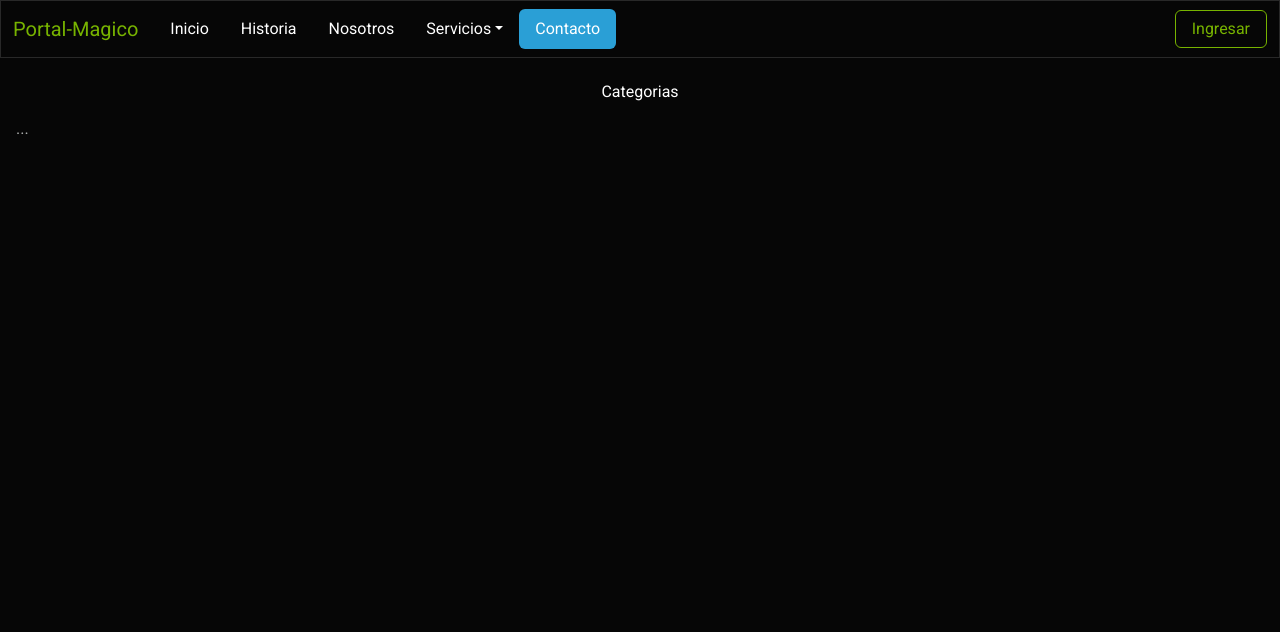
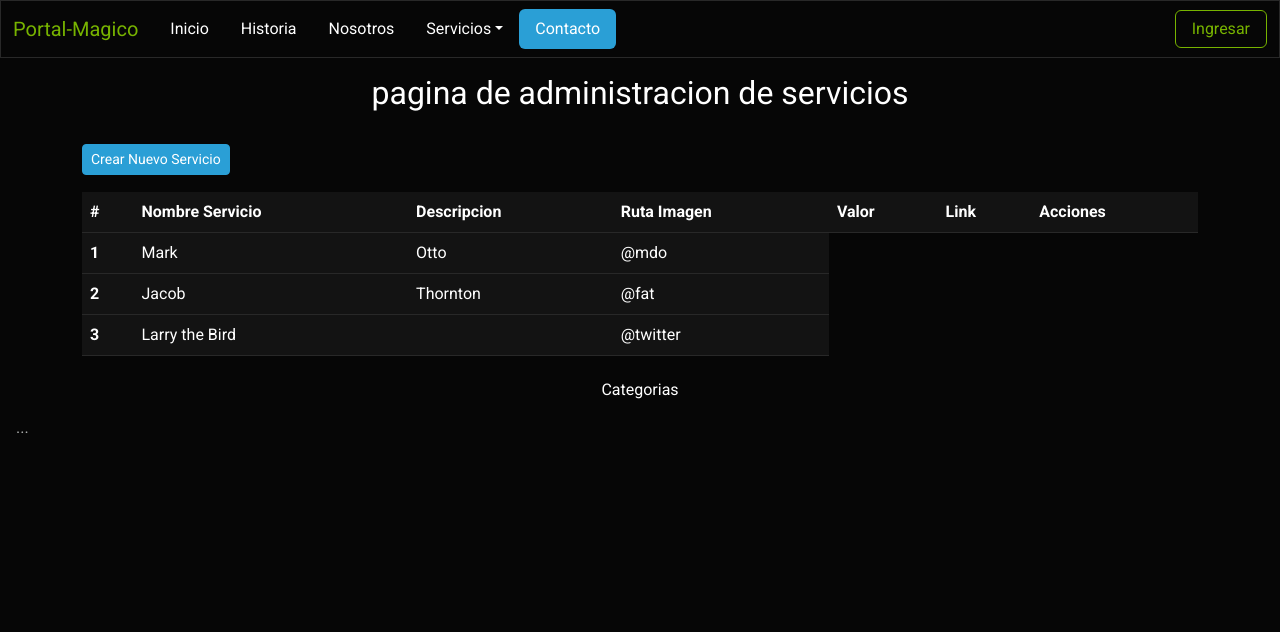
Before and after one commit to Jose-J-Bohorquez-D/portal-magico-co, a PHP site: page / in a window 1280 px wide. Shown: the top 632 px of the page. Run offline with PHP 8.4, Linux system fonts and the light colour scheme.

Commit message:
ajustamos el crear servicios, falta terminar el crud, sesiones y ordenar en general el sistema, adjuntar la bd la proxima

```diff
--- /dev/null
+++ b/Controladores/Controlador.Admin.php
@@ -0,0 +1,16 @@
+<?php
+
+	class Ctlr_Admin
+	{
+		public function ingreso()
+		{
+			if ( isset( $_GET['ui'] )  && isset( $_GET['pi'] ) ) {
+				if ( !empty( $_GET['ui'] ) && !empty( $_GET['pi'] ) ) {
+					$dts_form_ing = array('usu_ing' => $_GET['ui'], "pass_ing" => $_GET['pi'] );
+					var_dump($dts_form_ing);
+				}
+			}
+		}
+	}
+
+ ?>
--- /dev/null
+++ b/Controladores/Controlador.Servicios.php
@@ -0,0 +1,40 @@
+<?php
+
+class Ctlr_Servicios
+{
+
+	public function crear_servicio_ctlr()
+	{
+	    // Comprobar si los campos requeridos están establecidos en el POST
+	    if (isset($_POST['ns_fcs']) && isset($_POST['ds_fcs']) && isset($_POST['vs_fcs']) && isset($_POST['is_fcs']) && isset($_POST['ls_fcs'])) {
+	        // Verificar que los campos no estén vacíos
+	        if (!empty($_POST['ns_fcs']) && !empty($_POST['ds_fcs']) && !empty($_POST['vs_fcs']) && !empty($_POST['is_fcs']) && !empty($_POST['ls_fcs'])) {
+	            // Crear un array asociativo con los datos
+	            $dts_fi_ctlr = array(
+	                'nombre' => $_POST['ns_fcs'],
+	                'descripcion' => $_POST['ds_fcs'],
+	                'valor' => $_POST['vs_fcs'],
+	                'imagen' => $_POST['is_fcs'],
+	                'link' => $_POST['ls_fcs']
+	            );
+
+	            // Puedes imprimir o hacer lo que necesites con el array
+	            #var_dump($dts_form_ing);
+
+	            //enviamos los datos al modelo
+	            $rtaCs = Mld_servicios::crear_servicio_mdl($dts_fi_ctlr);
+	            var_dump($rtaCs);
+	            if ( $rtaCs == "cpz") {
+	            	header("location=index.php?act=okCns");
+	            	unset($_POST);
+	            }
+	        }
+	    }
+	}
+
+
+}
+
+
+
+ ?>
--- /dev/null
+++ b/Modelos/Modelo.Admin.php
@@ -0,0 +1 @@
+Modelo.Admin.php
--- /dev/null
+++ b/Modelos/Modelo.Conexion.php
@@ -0,0 +1,16 @@
+<?php
+
+	class Mdl_Conexion_BD
+	{
+		public static function conectarBD()
+		{
+			$con = new PDO("mysql:host=localhost;dbname=portalmagico2023","root","");
+			#var_dump($con);
+			return $con;
+		}
+	}
+
+#$test = new Mdl_Conexion_BD;
+#$test -> conectarBD();
+
+ ?>
--- /dev/null
+++ b/Modelos/Modelo.Servicios.php
@@ -0,0 +1,26 @@
+<?php
+	require_once("Modelo.conexion.php");
+
+	class Mld_servicios extends Mdl_Conexion_BD
+	{
+		public static function crear_servicio_mdl($dts_fi_mdl)
+		{
+			$stmt = Mdl_Conexion_BD::conectarBD()->prepare("
+				INSERT INTO servicios (nombre_servicio,descripcion_servicio,imagen_servicio,valor_servicio,link_contacto)
+				VALUES(:nombre_servicio, :descripcion_servicio, :imagen_servicio, :valor_servicio, :link_contacto)");
+
+			$stmt -> bindParam(":nombre_servicio",$dts_fi_mdl["nombre"]);
+			$stmt -> bindParam(":descripcion_servicio",$dts_fi_mdl["descripcion"]);
+			$stmt -> bindParam(":imagen_servicio",$dts_fi_mdl["valor"]);
+			$stmt -> bindParam(":valor_servicio",$dts_fi_mdl["imagen"]);
+			$stmt -> bindParam(":link_contacto",$dts_fi_mdl["link"]);
+
+			if ( $stmt -> execute() ) {
+				return "cpz";
+			}else{
+				return "...|.";
+			}
+		}
+	}
+
+ ?>
--- a/Vistas/Modulos/nav.php
+++ b/Vistas/Modulos/nav.php
@@ -49,20 +49,20 @@
         </button>
       </div>
       <div class="modal-body">
-        <form method="post">
+        <form method="get">
           <div class="form-group text-center">
             <label for="exampleInputEmail1" class="form-label mt-4">Usuario</label>
-            <input name="emailIngreso" type="email" class="form-control" id="exampleInputEmail1" aria-describedby="emailHelp" placeholder="Enter email">
+            <input name="ui" type="text" class="form-control" id="exampleInputEmail1" aria-describedby="emailHelp" placeholder="Enter email">
             <small id="emailHelp" class="form-text text-muted">We'll never share your email with anyone else.</small>
           </div>
           <div class="form-group text-center">
             <label for="exampleInputPassword1" class="form-label mt-4">Contraseña</label>
-            <input name="pwdIngreso" type="password" class="form-control" id="exampleInputPassword1" placeholder="Password" autocomplete="off">
+            <input name="pi" type="password" class="form-control" id="exampleInputPassword1" placeholder="Password" autocomplete="off">
           </div>
       </div>
       <br>
       <div class="modal-footer justify-content-between">
-        <button type="button" class="btn btn-primary">Ingresar</button>
+        <input type="submit" class="btn btn-primary" value="Ingresar">
         <button type="button" class="btn btn-secondary" data-bs-dismiss="modal">Cerrar</button>
         </form>
       </div>
--- /dev/null
+++ b/Vistas/Paginas/admin.php
@@ -0,0 +1,85 @@
+<div class="container-fluid">
+	<div class="container">
+		<h4 class="text-center">pagina de administracion de servicios</h4><br>
+		<div class="row">
+
+			<div class="col">
+				<div class="table-responsive">
+					<table class="table">
+						<div class="row d-flex justify-content-center">
+							<div class="col">
+								<button type="button" class="btn btn-sm btn-primary" data-bs-toggle="modal" data-bs-target="#crearServicio">
+							  	Crear Nuevo Servicio
+								</button>
+								<?php
+									$cs = new Ctlr_Servicios;
+									$cs -> crear_servicio_ctlr();
+								 ?>
+							</div><br><br>
+						</div>
+					  <thead>
+					    <tr>
+					      <th scope="col">#</th>
+					      <th scope="col">Nombre Servicio</th>
+					      <th scope="col">Descripcion</th>
+					      <th scope="col">Ruta Imagen</th>
+					      <th scope="col">Valor</th>
+					      <th scope="col">Link</th>
+					      <th scope="col" colspan="2">Acciones</th>
+					    </tr>
+					  </thead>
+					  <tbody>
+					    <tr>
+					      <th scope="row">1</th>
+					      <td>Mark</td>
+					      <td>Otto</td>
+					      <td>@mdo</td>
+					    </tr>
+					    <tr>
+					      <th scope="row">2</th>
+					      <td>Jacob</td>
+					      <td>Thornton</td>
+					      <td>@fat</td>
+					    </tr>
+					    <tr>
+					      <th scope="row">3</th>
+					      <td colspan="2">Larry the Bird</td>
+					      <td>@twitter</td>
+					    </tr>
+					  </tbody>
+					</table>
+				</div>
+			</div>
+
+		</div>
+	</div>
+</div>
+
+
+
+<!-- Modal -->
+<div class="modal fade" id="crearServicio" tabindex="-1" aria-labelledby="exampleModalLabel" aria-hidden="true">
+  <div class="modal-dialog">
+    <div class="modal-content">
+      <div class="modal-header">
+        <h1 class="modal-title fs-5" id="exampleModalLabel">Crear Nuevo Servicio</h1>
+        <button type="button" class="btn-close" data-bs-dismiss="modal" aria-label="Close"></button>
+      </div>
+      <div class="modal-body">
+      <form method="post">
+      	<div class="form-group">
+      		<input class="form-control" type="text" name="ns_fcs" placeholder="nombre"><br>
+      		<input class="form-control" type="text" name="ds_fcs" placeholder="descripcion"><br>
+      		<input class="form-control" type="text" name="vs_fcs" placeholder="valor"><br>
+      		<input class="form-control" type="text" name="is_fcs" placeholder="imagen"><br>
+      		<input class="form-control" type="text" name="ls_fcs" placeholder="link"><br>
+      	</div>
+      </div>
+      <div class="modal-footer d-flex justify-content-between">
+        <button type="button" class="btn btn-secondary" data-bs-dismiss="modal">Cerrar</button>
+        <input type="submit" class="btn btn-primary" value="Crear Servicio">
+      </div>
+      </form>
+    </div>
+  </div>
+</div>
--- a/Vistas/plantilla.php
+++ b/Vistas/plantilla.php
@@ -12,6 +12,7 @@
   <div data-bs-spy="scroll" data-bs-target="#navbar-example2" data-bs-root-margin="0px 0px -40%"
     data-bs-smooth-scroll="true" class="scrollspy-example p-3 rounded-2" tabindex="0">
     <?php
+      require_once("Vistas/paginas/admin.php");
       require_once("Vistas/paginas/inicio.php");
       require_once("Vistas/paginas/historia.php");
       require_once("Vistas/paginas/nosotros.php");
--- a/index.php
+++ b/index.php
@@ -1,4 +1,13 @@
 <?php
+ob_start();
 require_once("Controladores/Controlador.Mvc.php");
+require_once("Controladores/Controlador.Admin.php");
+require_once("Controladores/Controlador.Servicios.php");
+
+require_once("Modelos/Modelo.Servicios.php");
+
+
 $mvc = new Mvc(); $mvc->llamado_plantilla();
+
+
 ?>
```
